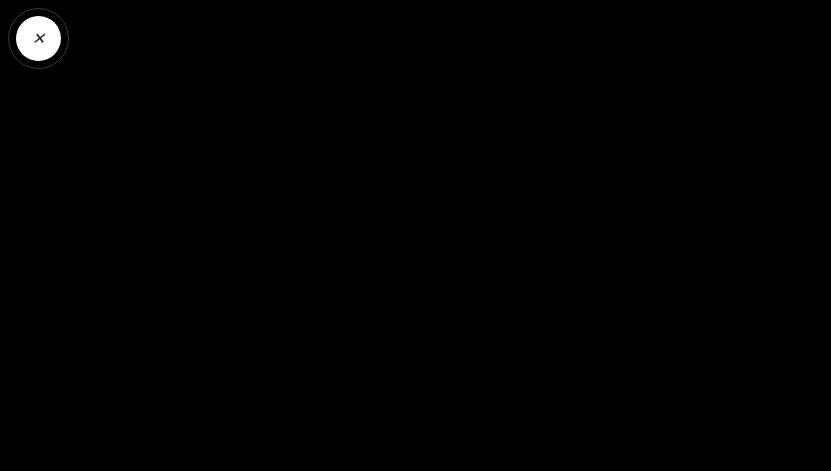
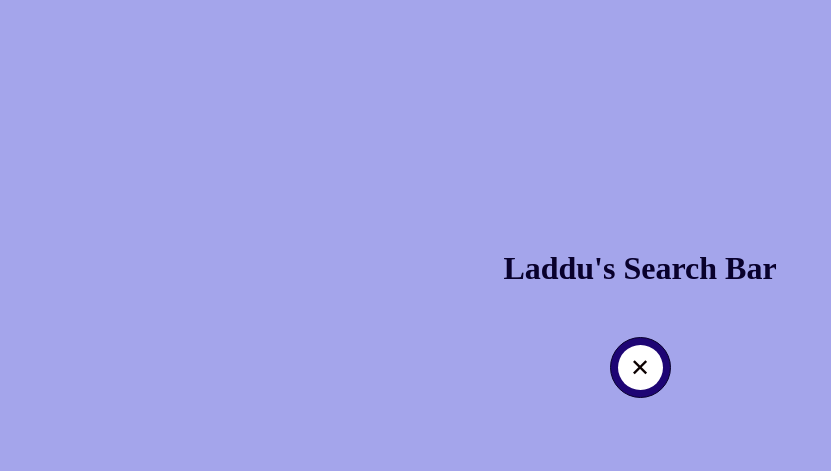
Before and after one commit to SanjnaPanwar/SearchBar, a plain HTML site: page index.html in a window 1280 px wide. Shown: the whole page, without its empty margins (0-831 px from the left). Drawn offline with Linux system fonts and the light colour scheme.

Commit message:
Search Bar

```diff
--- a/design.css
+++ b/design.css
@@ -1,28 +1,37 @@
-body{
-    background-color: #000000;
-    /* background-color: #310e74; */
+body {
+	background-color: rgb(164, 165, 235);
+}
+
+.main h1 {
 	display: flex;
 	align-items: center;
-
+    justify-content: center;
+	text-align: center;
+	margin-top: 250px;
+    color: #09012c;
 }
 
-.container{
-    display: inline-block;
+.container {
+	display: flex;
+	align-items: center;
+	padding-bottom: 70px;
+	justify-content: center;
+	margin-top: 50px;
 }
 
-.row{
+.row {
 	display: flex;
 	align-items: center;
-    background: #000;
+	background: rgb(30, 5, 116);
 	border-radius: 100px;
-    border: 1px solid #3b3b3b;
+	border: 1px solid #09012c;
 }
 
-.row input{
+.row input {
 	background: transparent;
 	color: #fff;
 	font-weight: 600;
-    font-size: 15px;
+	font-size: 20px;
 	border: none;
 	padding: 0;
 	width: 0;
@@ -30,7 +39,7 @@ body{
 	transition: all 0.2s;
 }
 
-.icon{
+.icon {
 	display: flex;
 	align-items: center;
 	justify-content: center;
@@ -41,19 +50,22 @@ body{
 	background: #ffffff;
 }
 
-.icon i{
+.icon i {
 	position: absolute;
-    color: #222222;
-    /* color: #000; */
+	color: #0c0101;
+	text-align: center;
+	text-decoration: #160202;
+	font-style: initial;
+	font-size: x-large;
 }
 
-.container .fa-xmark{
+.container .fa-xmark {
 	opacity: 0;
 }
 
 .container:hover input,
 input:focus,
-input:not(:placeholder-shown){
+input:not(:placeholder-shown) {
 	width: 250px;
 	padding: 1rem;
 	padding-left: 1.5rem;
@@ -61,9 +73,12 @@ input:not(:placeholder-shown){
 
 .container:hover .fa-xmark,
 input:focus ~ .icon .fa-xmark,
-.icon .fa-xmark{ opacity: 1;}
+.icon .fa-xmark {
+	opacity: 1;
+}
 
 .container:hover .fa-search,
 input:focus ~ .icon .fa-search,
-input:not(:placeholder-shown) ~
-.icon .fa-search{opacity: 0;}
+input:not(:placeholder-shown) ~ .icon .fa-search {
+	opacity: 0;
+}
--- a/index.html
+++ b/index.html
@@ -1,21 +1,24 @@
 <!DOCTYPE html>
 <html lang="en">
 	<head>
-    <meta charset="UTF-8">
-    <meta http-equiv="X-UA-Compatible" content="IE=edge">
-    <meta name="viewport" content="width=device-width, initial-scale=1.0">
+		<meta charset="UTF-8" />
+		<meta http-equiv="X-UA-Compatible" content="IE=edge" />
+		<meta name="viewport" content="width=device-width, initial-scale=1.0" />
 		<title>Search</title>
-    <link rel="stylesheet" href="design.css">
+		<link rel="stylesheet" href="design.css" />
 	</head>
 	<body>
+        <div class="main">
+            <h1>Laddu's Search Bar</h1>
             <div class="container">
                 <div class="row">
-        <input type="text" placeholder="Search">
+                    <input type="text" placeholder="Search" />
                     <div class="icon">
                         <i class="fa fa-search"></i>
                         <i class="fa-solid fa-xmark">✕</i>
                     </div>
                 </div>
             </div>
+        </div>
 	</body>
 </html>
```
Lines whose indentation alone changed are shown as unchanged.
